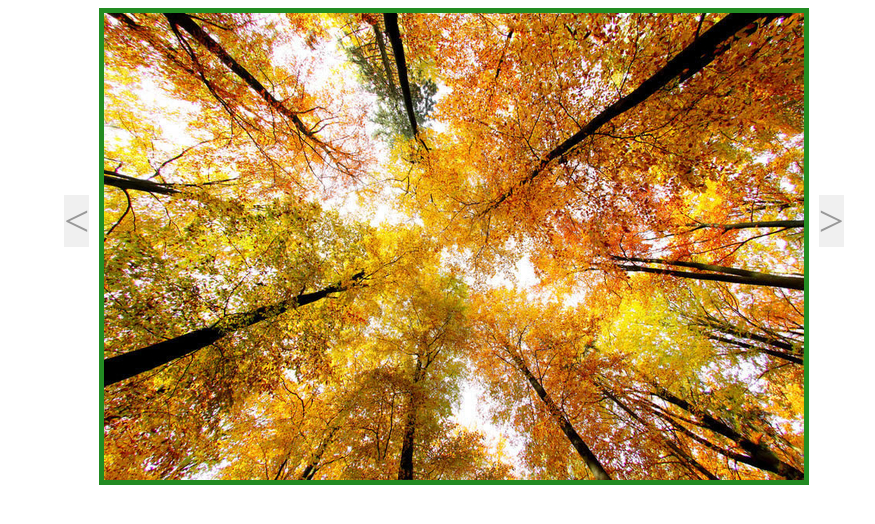
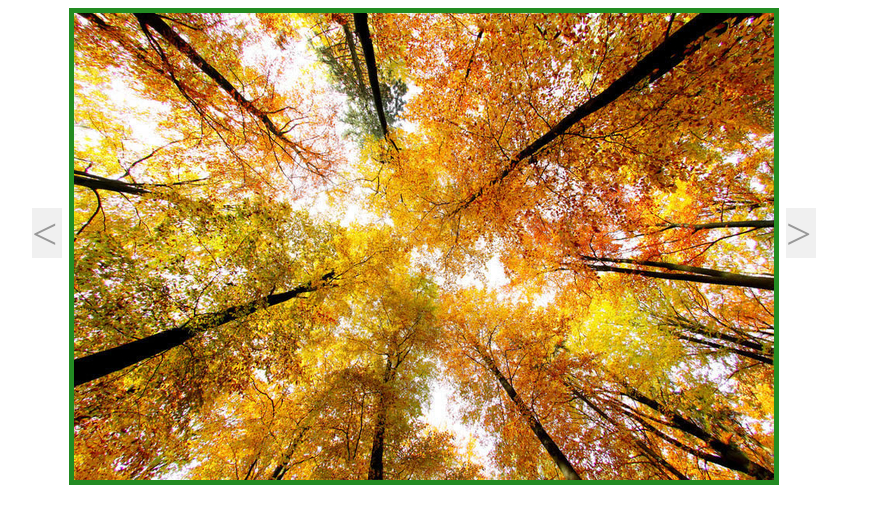
Before and after one commit to TrubetskaiaInna/Homework05.2, a website built with webpack: page index.html in a window 1280 px wide. Shown: the top 524 px of the page, without its empty margins (186-1061 px from the left). Built offline with nearby package versions, Linux system fonts and the light colour scheme.

Commit message:
resized body, changed buttons

```diff
--- a/src/styles/app.css
+++ b/src/styles/app.css
@@ -6,8 +6,8 @@ html {
 body {
   display: flex;
   justify-content: center;
-  width: 750px;
-  position: relative;
+  width: 1500px;
+  height: 1500px;
 }
 
 img {
@@ -34,8 +34,10 @@ img {
 }
 
 .buttonLeft, .buttonRight {
-  position: absolute;
-  bottom: 50%;
+  position: relative;
+  width: 30px;
+  height: 50px;
+  top: 200px;
   background-color: gainsboro;
   font-size: 45px;
   opacity: 0.4;
@@ -44,9 +46,9 @@ img {
 }
 
 .buttonLeft {
-  left: -15px;
+  left: -777px;
 }
 
 .buttonRight {
-  right: -15px;
+  right: -7px;
 }
```
